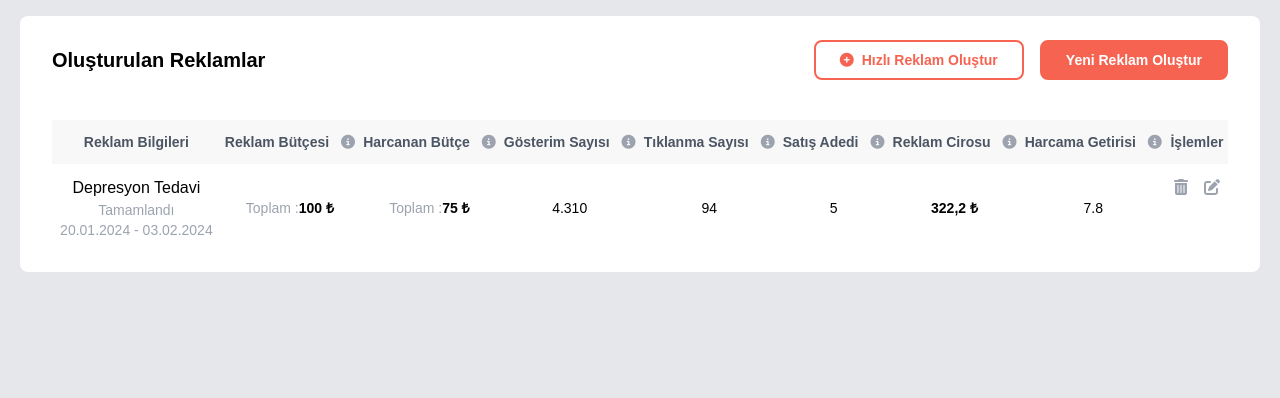
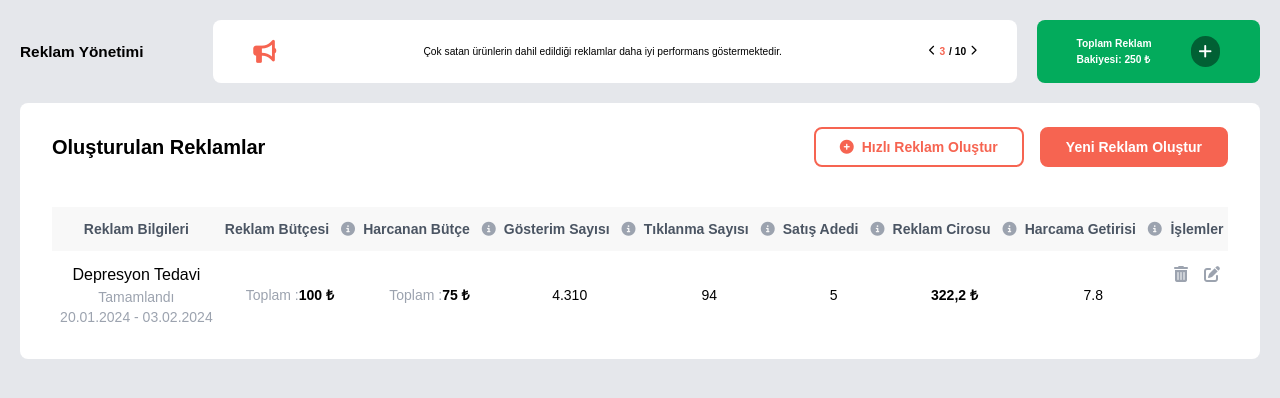
Before and after one commit to bayramcinar/reklamYonetimi, a React (Create React App) app: page /table in a window 1280 px wide. Shown: the top 398 px of the page. Built offline with nearby package versions, Linux system fonts and the light colour scheme.

Commit message:
titleAreaOfMainAdvert

```diff
--- /dev/null
+++ b/src/components/mainAdvertPage/advertTitleArea.jsx
@@ -0,0 +1,45 @@
+import React from "react";
+
+function AdvertTitleArea() {
+  const OpenWalletModal = () => {
+    //BAKİYE MODALINI AÇACAK FONKSİYON
+  };
+
+  return (
+    <div className="flex m-5">
+      <div className="titleArea flex items-center justify-start w-1/4">
+        <h1 className="text-[1.2vw] font-extrabold">Reklam Yönetimi</h1>
+      </div>
+      <div className="announcmentArea flex bg-white rounded-lg px-10 py-5 justify-between mr-5 w-full">
+        <i className="fa-solid fa-bullhorn text-[1.8vw] text-premiumOrange mr-4"></i>
+        <h1 className="text-[0.8vw] flex items-center justify-center font-medium">
+          Çok satan ürünlerin dahil edildiği reklamlar daha iyi performans
+          göstermektedir.
+        </h1>
+        <div className="pagesArea flex items-center justify-center ml-4 font-semibold">
+          <i className="fa-solid fa-chevron-left mr-1 text-[0.8vw]"></i>
+          <h1 className="text-[0.8vw] text-premiumOrange mr-1">3</h1>
+          <h1 className="text-[0.8vw] "> / 10</h1>
+          <i className="fa-solid fa-chevron-right ml-1 text-[0.8vw]"></i>
+        </div>
+      </div>
+      <div className="walletArea flex bg-greenForButton rounded-lg px-10 items-center justify-center w-1/4">
+        <div className="infoArea text-white mr-8">
+          <h1 className="text-[0.8vw] font-semibold">
+            Toplam Reklam Bakiyesi: 250 ₺
+          </h1>
+        </div>
+        <div className="addWalletArea text-white text-[1.2vw]">
+          <button
+            className="bg-greenDark rounded-full"
+            onClick={OpenWalletModal()}
+          >
+            <i className="fa-solid fa-plus p-2"></i>
+          </button>
+        </div>
+      </div>
+    </div>
+  );
+}
+
+export default AdvertTitleArea;
--- a/src/components/mainAdvertPage/mainPage.jsx
+++ b/src/components/mainAdvertPage/mainPage.jsx
@@ -1,9 +1,11 @@
 import React from "react";
 import CreatedAdvertsTable from "./createdAdvertsTable";
+import AdvertTitleArea from "./advertTitleArea";
 
 function MainPage() {
   return (
     <div className="bg-gray-200">
+      <AdvertTitleArea />
       <CreatedAdvertsTable />
     </div>
   );
--- a/tailwind.config.js
+++ b/tailwind.config.js
@@ -7,6 +7,8 @@ module.exports = {
         premiumOrange: "hsl(7, 90%, 64%)",
         lightGray: "#f8f8f8",
         grayBg: "#f1f2f6",
+        greenForButton: "hsl(152, 97%, 34%)",
+        greenDark: "hsl(152, 98%, 19%)",
       },
     },
   },
```
